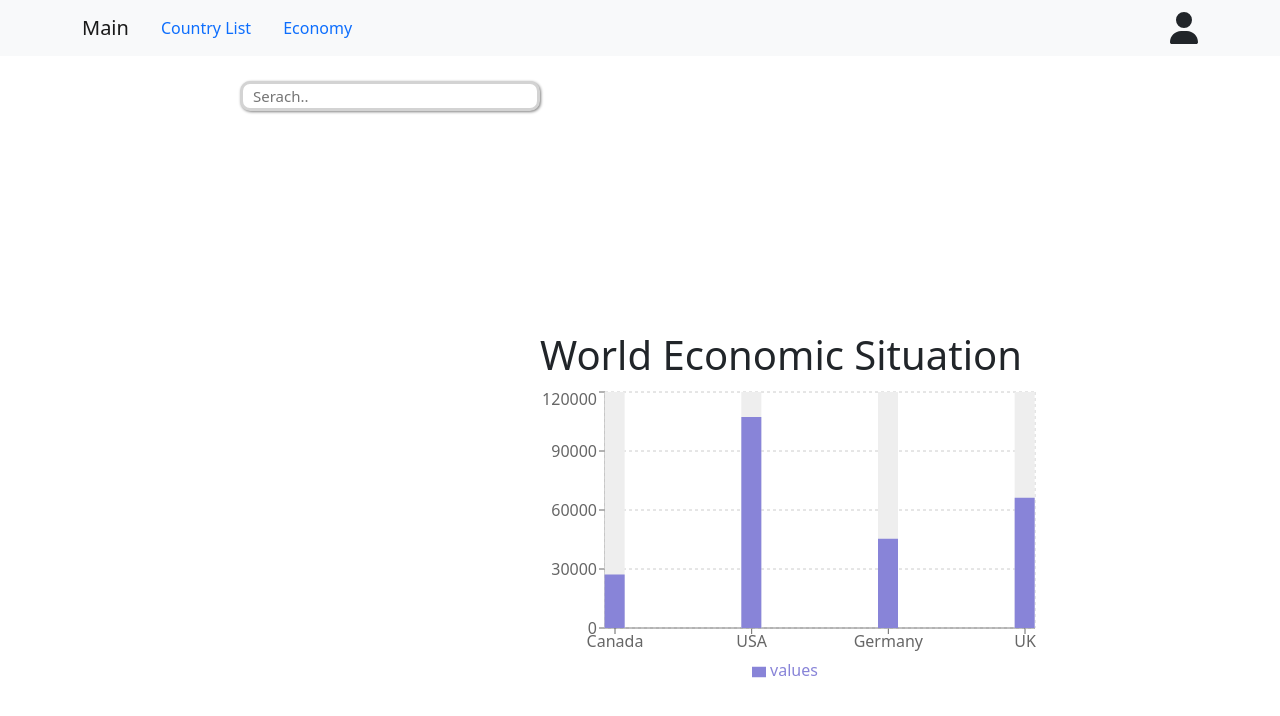
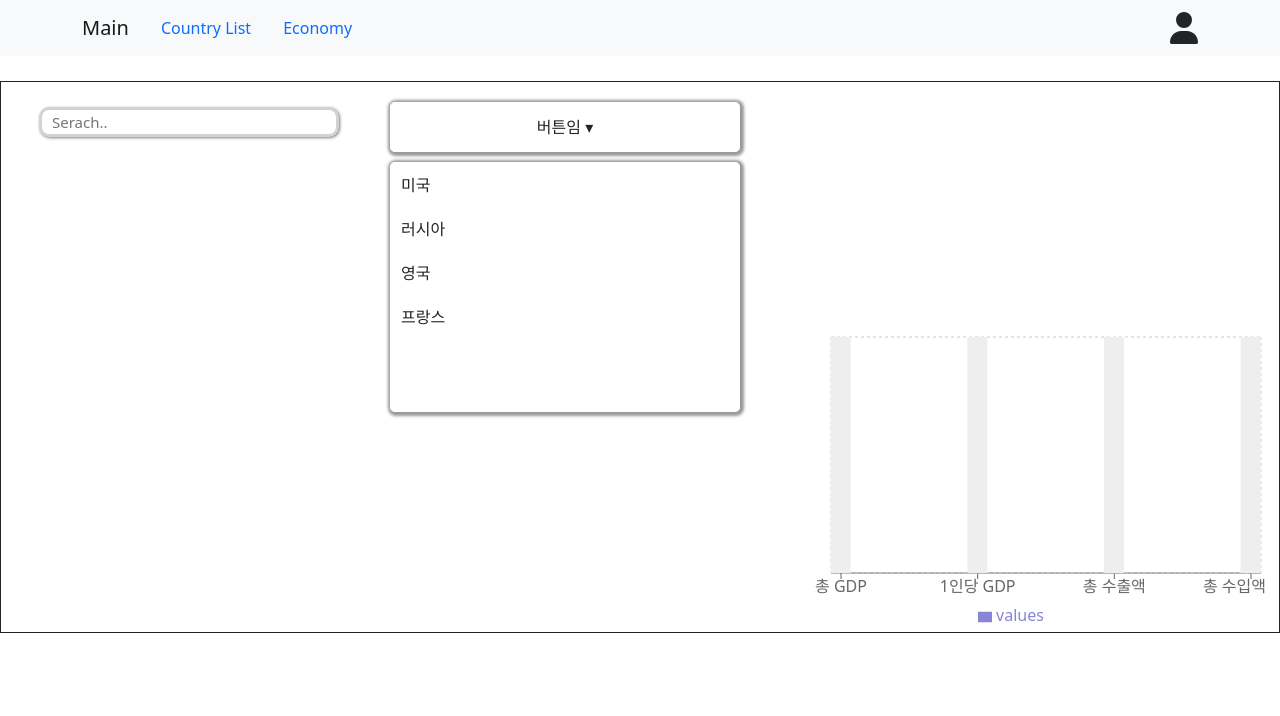
Before and after one commit to 2-phones/React-World-Economic, a React (Create React App) app: page / in a window 1280 px wide. Shown: the top 716 px of the page. Built offline with nearby package versions, Linux system fonts and the light colour scheme.

Commit message:
dropDown update

```diff
--- a/package.json
+++ b/package.json
@@ -11,9 +11,11 @@
     "@testing-library/jest-dom": "^5.16.4",
     "@testing-library/react": "^13.3.0",
     "@testing-library/user-event": "^13.5.0",
+    "axios": "^0.27.2",
     "bootstrap": "^5.1.3",
     "cdbreact": "^1.5.3",
     "chart.js": "^3.8.0",
+    "express": "^4.18.1",
     "react": "^18.2.0",
     "react-apexcharts": "^1.4.0",
     "react-bootstrap": "^1.6.5",
--- a/src/App.css
+++ /dev/null
@@ -1,40 +0,0 @@
-.App {
-  text-align: center;
-}
-
-.App-logo {
-  height: 40vmin;
-  pointer-events: none;
-}
-
-@media (prefers-reduced-motion: no-preference) {
-  .App-logo {
-    animation: App-logo-spin infinite 20s linear;
-  }
-}
-.App-link{
-  background-color: #dbf4fa;
-}
-.App-header {
-  background-color: #282c34;
-  min-height: 100vh;
-  display: flex;
-  flex-direction: column;
-  align-items: center;
-  justify-content: center;
-  font-size: calc(10px + 2vmin);
-  color: white;
-}
-
-.App-link {
-  color: #61dafb;
-}
-
-@keyframes App-logo-spin {
-  from {
-    transform: rotate(0deg);
-  }
-  to {
-    transform: rotate(360deg);
-  }
-}
--- a/src/App.js
+++ b/src/App.js
@@ -1,7 +1,9 @@
-import React, { userRef , useEffect } from "react";
-import { SerachStyle,Background } from "./style";
+import React, { userRef , useEffect, useState } from "react";
+import { SerachStyle,Background,ButtonStyle,Conutrymodal } from "./style";
 import Header from "./header";
 import Chart from "./chart";
+import axios from "axios";
+import { countryName } from "./data";
 
 
 
@@ -10,20 +12,51 @@ import Chart from "./chart";
 function App() {
   return (
       <>
-        <Main/>
+        <Main />
       </>
   )
 }
 
-// const autoFocus = userRef();
 
-const Main = () => {
+export const Main = () => {
+const [ countryInfo , setCountryInfo ] = useState('');
+
+  const serachValue = (e) => {
+    const data = e.target.value;
+
+    // 검색창에 입력한 값을 서버에 요청하고, state에 저장하여서 chart 컴포넌트 props로 주어 차트가 표시되도록 한다.
+    if(e.key === 'Enter' && data !== '' ) {
+      e.target.value = '';
+      return axios.get('http://localhost:4848/economy',{params:{data}})
+      .then(res => {
+        if(!res.data.currentCount) return alert('국가명을 제대로 입력해주세요!')
+        return setCountryInfo(res.data.data[0]);
+      })
+      .catch( err => console.log(err) )
+    }
+
+
+
+
+
+
+  }
   return(
         <>
         <Header/>
         <Background>
-          <SerachStyle  id="serach" type="text" placeholder="Serach.."/>
-          <Chart/>
+          <SerachStyle
+          onChange={serachValue}
+          onKeyUp={serachValue}
+          id="serach"
+          type="text"
+          placeholder="Serach.."
+          />
+          <ButtonStyle>
+          <div className="dropDown">버튼임 ▾</div>
+          <div className="countryModal"> {countryName.map( li => <li>{li.name}</li>)} </div>
+          </ButtonStyle>
+          <Chart countryInfo={countryInfo}/>
         </Background>
         </>
   )
--- a/src/chart.js
+++ b/src/chart.js
@@ -1,6 +1,5 @@
 import React from "react";
-import "./App.css";
-import { data } from "./data";
+import { data,datas } from "./data";
 import { ChartStyle } from "./style";
 import {
   PieChart,
@@ -14,16 +13,33 @@ import {
   Bar,
 } from "recharts";
 
-const Chart = () => {
+const Chart = ({countryInfo}) => {
+  const {country_eng_nm, gdp, gdp_per_capita ,import_amount, export_amount} = countryInfo
+  const data1 = [
+    {name : '총 GDP' , values : gdp/100000000},
+    {name : '1인당 GDP' , values : Number(gdp_per_capita)},
+    {name : '총 수출액' , values :export_amount/10000000},
+    {name : '총 수입액' , values : import_amount/10000000},
+  ]
+
+  const data2 = [
+    {name : '총 GDP' , values : 0},
+    {name : '1인당 GDP' , values : 0},
+    {name : '총 수출액' , values : 0 },
+    {name : '총 수입액' , values : 0},
+]
+
+  console.log(data1)
+
   return (
     <contanier>
         <ChartStyle>
-        <h1>World Economic Situation</h1>
+        <h1>{country_eng_nm}</h1>
             <div className="chartBar">
             <BarChart
             width={500}
             height={300}
-            data={data}
+            data={data1}
             barSize={20}
             >
             <XAxis
--- a/src/data.js
+++ b/src/data.js
@@ -1,6 +1,67 @@
-export const data = [
+import { Main } from "./App";
+
+ const data = [
     { name: "Canada", values: 27250 },
   { name: "USA", values: 107340},
   { name: "Germany", values: 45360 },
   { name: "UK", values: 66250}
   ];
+
+
+
+const datas =[ {
+    country_eng_nm: 'United States of America',
+    country_iso_alp2: 'US',
+    country_nm: '미합중국',
+    currency_unit: null,
+    export_amount: '1431400000000',
+    gdp: '20807000000000',
+    gdp_desc: '(’20)* 추정치',
+    gdp_growth_rate: '-3.5',
+    gdp_growth_rate_desc: '(GDP기준) (’20)* 추정치',
+    gdp_per_capita: '63416',
+    gdp_per_capita_desc: '(’20) 추정치',
+    import_amount: '2336600000000',
+    inflation_rate: null,
+    inflation_rate_desc: null,
+    main_resource: null,
+    major_industry: '서비스(79.4%), 제조업(19.2%), 농업(1.4%)(’19)',
+    unemployment_desc: null,
+    unemployment_rate: null
+  },
+]
+
+const countryName = [
+  {
+  country_nm : "미합중국",
+  name : "미국"
+},
+  {
+  country_nm : "러시아",
+  name : "러시아"
+},
+  {
+  country_nm : "영국",
+  name : "영국"
+},
+  {
+  country_nm : "프랑스",
+  name : "프랑스"
+},
+]
+
+const user = [
+  {
+    id : "abc123",
+    password: "12345",
+},
+{
+    id : "kimcoding",
+    password: "12345",
+},
+{
+    id : "parkhacker",
+    password: "12345",
+},
+]
+export {data, datas , user, countryName}
--- a/src/index.css
+++ /dev/null
@@ -1,13 +0,0 @@
-body {
-  margin: 0;
-  font-family: -apple-system, BlinkMacSystemFont, 'Segoe UI', 'Roboto', 'Oxygen',
-    'Ubuntu', 'Cantarell', 'Fira Sans', 'Droid Sans', 'Helvetica Neue',
-    sans-serif;
-  -webkit-font-smoothing: antialiased;
-  -moz-osx-font-smoothing: grayscale;
-}
-
-code {
-  font-family: source-code-pro, Menlo, Monaco, Consolas, 'Courier New',
-    monospace;
-}
--- a/src/style.css
+++ /dev/null
@@ -1,132 +0,0 @@
-html, body {
-    background: rgba( 0, 193, 213, 1);
-  }
-
-  h1, p {
-    font-family: Lato;
-  }
-
-  h5 {
-    color:white;
-    padding: 8px;
-  }
-
-  .dashboardRow {
-    margin-top: 20px;
-  }
-
-  .dashboardPanel {
-    margin-top: 20px;
-  }
-
-  .card {
-    border: none;
-  }
-
-  .card-body {
-    background: rgba(19,124,144,1);
-    padding: 0px;
-  }
-
-  .card-title {
-    margin: 0.2rem;
-  }
-
-  .bg-light {
-      background-color: rgba(19,124,144,1)!important;
-  }
-
-  .navbar-light .navbar-brand {
-      color: rgba(255,255,255,.9);
-  }
-
-  .navbar-light .navbar-brand:focus, .navbar-light .navbar-brand:hover {
-      color: rgba(255,255,255,1);
-  }
-
-  .btn-outline-success {
-      color: white;
-      border-color: white;
-  }
-
-  .btn-outline-success:hover {
-      color: white;
-      background-color: rgba( 0, 193, 213, 0.5);
-      border-color: rgba( 0, 193, 213, 0.5);
-  }
-
-  .gauge {
-    min-height: 290px;
-    background: rgba(21,96,115,1);
-    padding: 10px;
-    padding-top: 40px;
-  }
-
-  .gauge .wj-value {
-    color:white;
-  }
-
-  .gauge .wj-min {
-    color:rgba(135, 166, 191, 1);
-  }
-
-  .gauge .wj-max {
-    color:rgba(135, 166, 191, 1);
-  }
-
-  .gauge .wj-pointer {
-    fill:rgba( 171,125,246, 1);
-  }
-
-  .gauge .wj-face path {
-    fill:rgba(135, 166, 191, 1);
-    stroke-width: 0px;
-  }
-
-  .wj-flexchart {
-    padding: 10px;
-    margin: 0px;
-    border: none;
-    background: rgba(21,96,115,1);
-  }
-
-  .wj-flexchart .wj-label{
-      fill: rgba(135, 166, 191, 1);
-  }
-
-  .wj-flexchart .wj-axis-x .wj-line {
-      stroke:rgba(135, 166, 191, 1);
-      stroke-width: 1px;
-  }
-
-  .wj-flexchart .wj-axis-y .wj-gridline {
-      stroke:rgba(135, 166, 191, 1);
-      stroke-width: 1px;
-  }
-
-  .wj-flexgrid {
-      border: none;
-      border-radius: 0;
-      background: rgb(21,96,115);
-      color:#fff;
-  }
-
-  .wj-flexgrid .wj-header {
-      background: rgb(19,88,109);
-      color: white;
-  }
-
-  .wj-flexgrid .wj-state-selected {
-      background: rgb(171,125,246);
-  }
-  .wj-flexgrid .wj-state-multi-selected {
-      background: rgba(171,125,246, 0.3);
-  }
-
-  .wj-flexgrid .wj-cell:not(.wj-header):not(.wj-group):not(.wj-state-selected):not(.wj-state-multi-selected) {
-      background: rgba(255,255,255,0.2);
-  }
-
-  .wj-flexgrid .wj-alt:not(.wj-header):not(.wj-group):not(.wj-state-selected):not(.wj-state-multi-selected) {
-      background: rgba(255,255,255,0.3);
-  }
--- a/src/style.js
+++ b/src/style.js
@@ -10,18 +10,48 @@ box-shadow : 1px 1px 3px gray;
 border-radius : 10px;
 font-size : 15px;
 padding-left: 10px;
+margin : 25px;
 
 `
 
-
 const Background = styled.div`
     display : flex;
-    justify-content : center;
+    justify-content : space-around;
     margin-top : 25px;
+    border: 1px solid;
 `
 
 const ChartStyle = styled.div`
     margin-top : 250px;
 `
 
-export {SerachStyle,Background,ChartStyle}
+const ButtonStyle = styled.div`
+    .dropDown{
+    display:flex;
+    justify-content:space-around;
+    align-items : center;
+    width :  350px;
+    height: 50px;
+    margin-top : 20px;
+    border: 1px solid #Ffffff ;
+    border-radius: 5px;
+    box-shadow: 1px 1px 3px 3px #999;
+    }
+    .countryModal{
+    list-style : none;
+    width :  350px;
+    height: 250px;
+    margin-top : 10px;
+    border: 1px solid #Ffffff ;
+    border-radius: 5px;
+    box-shadow: 1px 1px 3px 3px #999;
+    }
+    li {
+        padding : 10px;
+    }
+`
+const Conutrymodal = styled.div`
+
+`
+
+export {SerachStyle,Background,ChartStyle,ButtonStyle,Conutrymodal}
```
Also changed, not shown: 2 other files (tests, documents, lock files or other folders).
